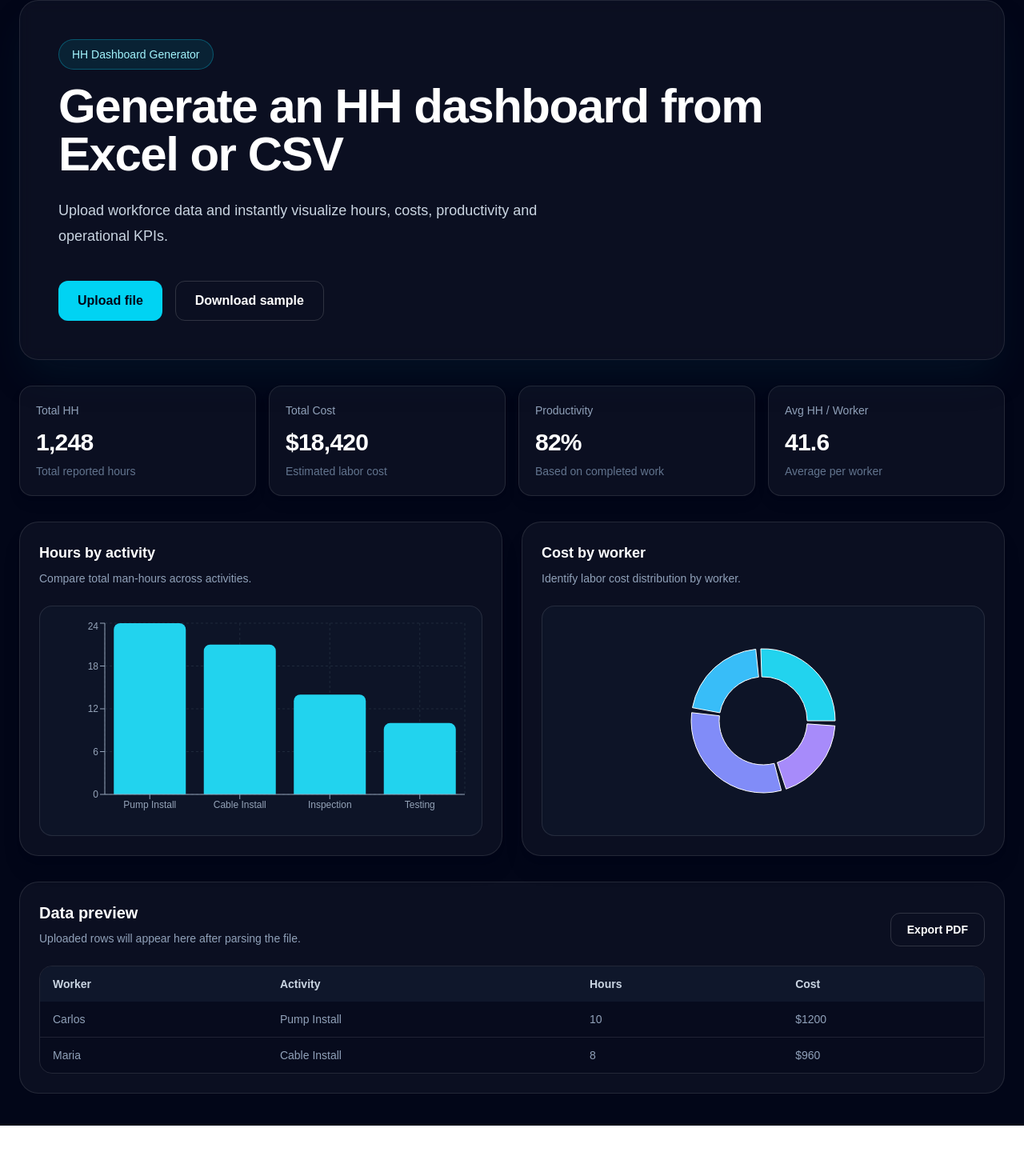
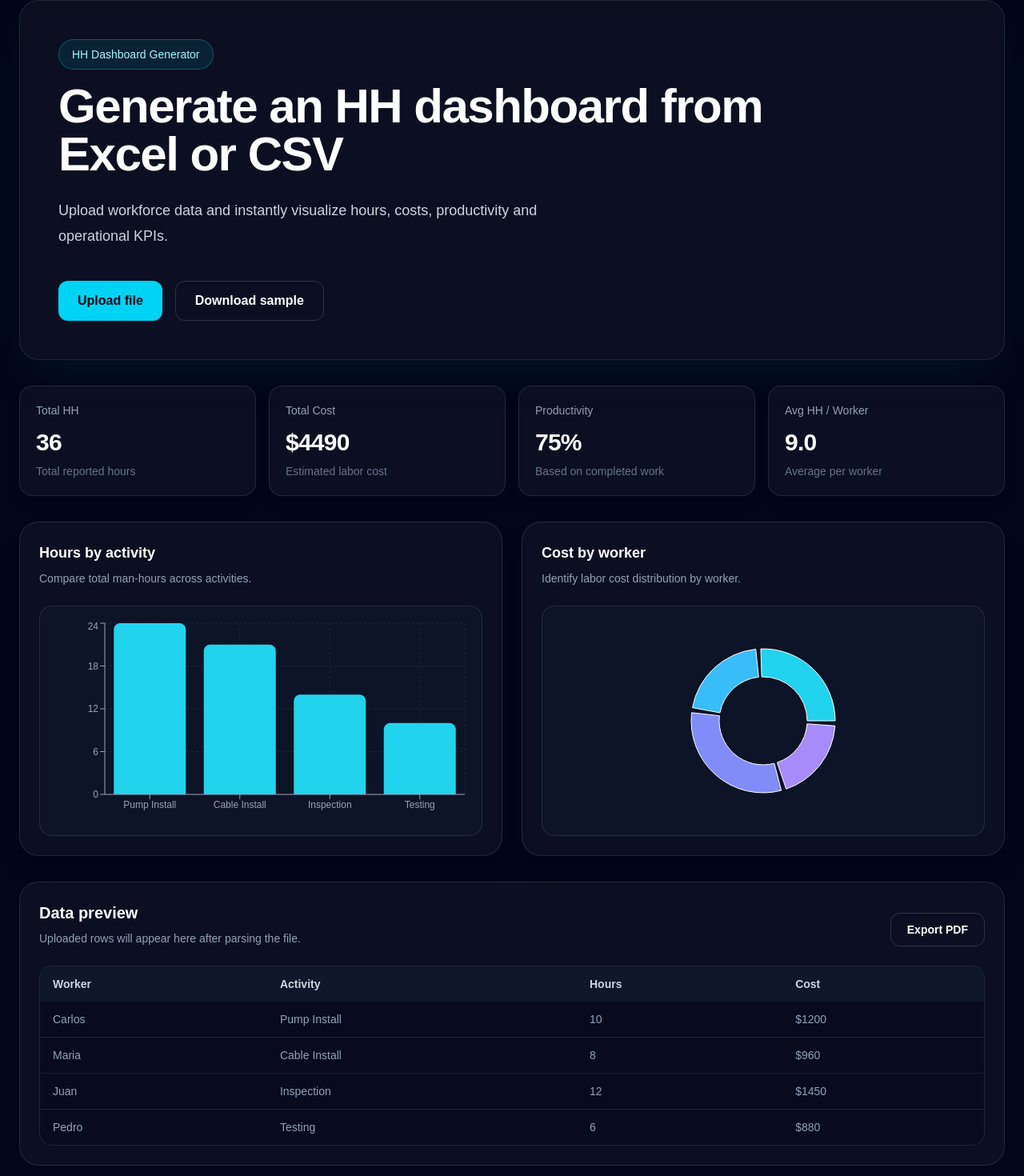
Before and after one commit to kike-Pinto/dashboard-tools-platform, a Next.js app: page /dashboard/hh-dashboard in a window 1280 px wide. Shown: the part 118-1588 px from the top of the page at 80% size. Before the commit the page ends 1525 px from the top, so only its background shows below. Built offline with nearby package versions, Linux system fonts and the light colour scheme.

Commit message:
feat: centralize hh data and kpi calculations

```diff
--- a/src/components/dashboard/DashboardShell.tsx
+++ b/src/components/dashboard/DashboardShell.tsx
@@ -2,6 +2,8 @@ import Link from 'next/link'
 import { ChartCard } from './ChartCard'
 import { KPICard } from './KPICard'
 import { CostByWorkerChart, HoursByActivityChart } from './HHCharts'
+import { calculateHHKPIs } from '@/dashboards/hh-dashboard/calculate'
+import { hhMockData } from '@/dashboards/hh-dashboard/mockData'
 
 type DashboardShellProps = {
   badge: string
@@ -14,6 +16,8 @@ export function DashboardShell({
   title,
   description,
 }: DashboardShellProps) {
+  const kpi = calculateHHKPIs(hhMockData)
+
   return (
     <main className='min-h-screen bg-slate-950 text-white'>
       <section className='mx-auto max-w-7xl px-6 py-10'>
@@ -51,22 +55,25 @@ export function DashboardShell({
         <section className='mt-8 grid gap-4 md:grid-cols-2 xl:grid-cols-4'>
           <KPICard
             label='Total HH'
-            value='1,248'
+            value={String(kpi.totalHH)}
             helper='Total reported hours'
           />
+
           <KPICard
             label='Total Cost'
-            value='$18,420'
+            value={`$${kpi.totalCost}`}
             helper='Estimated labor cost'
           />
+
           <KPICard
             label='Productivity'
-            value='82%'
+            value={`${kpi.productivity}%`}
             helper='Based on completed work'
           />
+
           <KPICard
             label='Avg HH / Worker'
-            value='41.6'
+            value={kpi.avgHH.toFixed(1)}
             helper='Average per worker'
           />
         </section>
@@ -112,18 +119,17 @@ export function DashboardShell({
                 </tr>
               </thead>
               <tbody className='divide-y divide-white/10 bg-slate-950/40 text-slate-400'>
-                <tr>
-                  <td className='px-4 py-3'>Carlos</td>
-                  <td className='px-4 py-3'>Pump Install</td>
-                  <td className='px-4 py-3'>10</td>
-                  <td className='px-4 py-3'>$1200</td>
-                </tr>
-                <tr>
-                  <td className='px-4 py-3'>Maria</td>
-                  <td className='px-4 py-3'>Cable Install</td>
-                  <td className='px-4 py-3'>8</td>
-                  <td className='px-4 py-3'>$960</td>
-                </tr>
+                {hhMockData.map((row) => (
+                  <tr key={`${row.worker}-${row.activity}`}>
+                    <td className='px-4 py-3'>{row.worker}</td>
+
+                    <td className='px-4 py-3'>{row.activity}</td>
+
+                    <td className='px-4 py-3'>{row.hours}</td>
+
+                    <td className='px-4 py-3'>${row.cost}</td>
+                  </tr>
+                ))}
               </tbody>
             </table>
           </div>
--- /dev/null
+++ b/src/dashboards/hh-dashboard/calculate.ts
@@ -0,0 +1,18 @@
+import { HHRow } from './types'
+
+export function calculateHHKPIs(data: HHRow[]) {
+  const totalHH = data.reduce((acc, row) => acc + row.hours, 0)
+
+  const totalCost = data.reduce((acc, row) => acc + row.cost, 0)
+
+  const avgHH = totalHH / data.length
+
+  const productivity = Math.round((totalHH / (data.length * 12)) * 100)
+
+  return {
+    totalHH,
+    totalCost,
+    avgHH,
+    productivity,
+  }
+}
--- /dev/null
+++ b/src/dashboards/hh-dashboard/mockData.ts
@@ -0,0 +1,28 @@
+import { HHRow } from './types'
+
+export const hhMockData: HHRow[] = [
+  {
+    worker: 'Carlos',
+    activity: 'Pump Install',
+    hours: 10,
+    cost: 1200,
+  },
+  {
+    worker: 'Maria',
+    activity: 'Cable Install',
+    hours: 8,
+    cost: 960,
+  },
+  {
+    worker: 'Juan',
+    activity: 'Inspection',
+    hours: 12,
+    cost: 1450,
+  },
+  {
+    worker: 'Pedro',
+    activity: 'Testing',
+    hours: 6,
+    cost: 880,
+  },
+]
--- /dev/null
+++ b/src/dashboards/hh-dashboard/types.ts
@@ -0,0 +1,6 @@
+export type HHRow = {
+  worker: string
+  activity: string
+  hours: number
+  cost: number
+}
```
